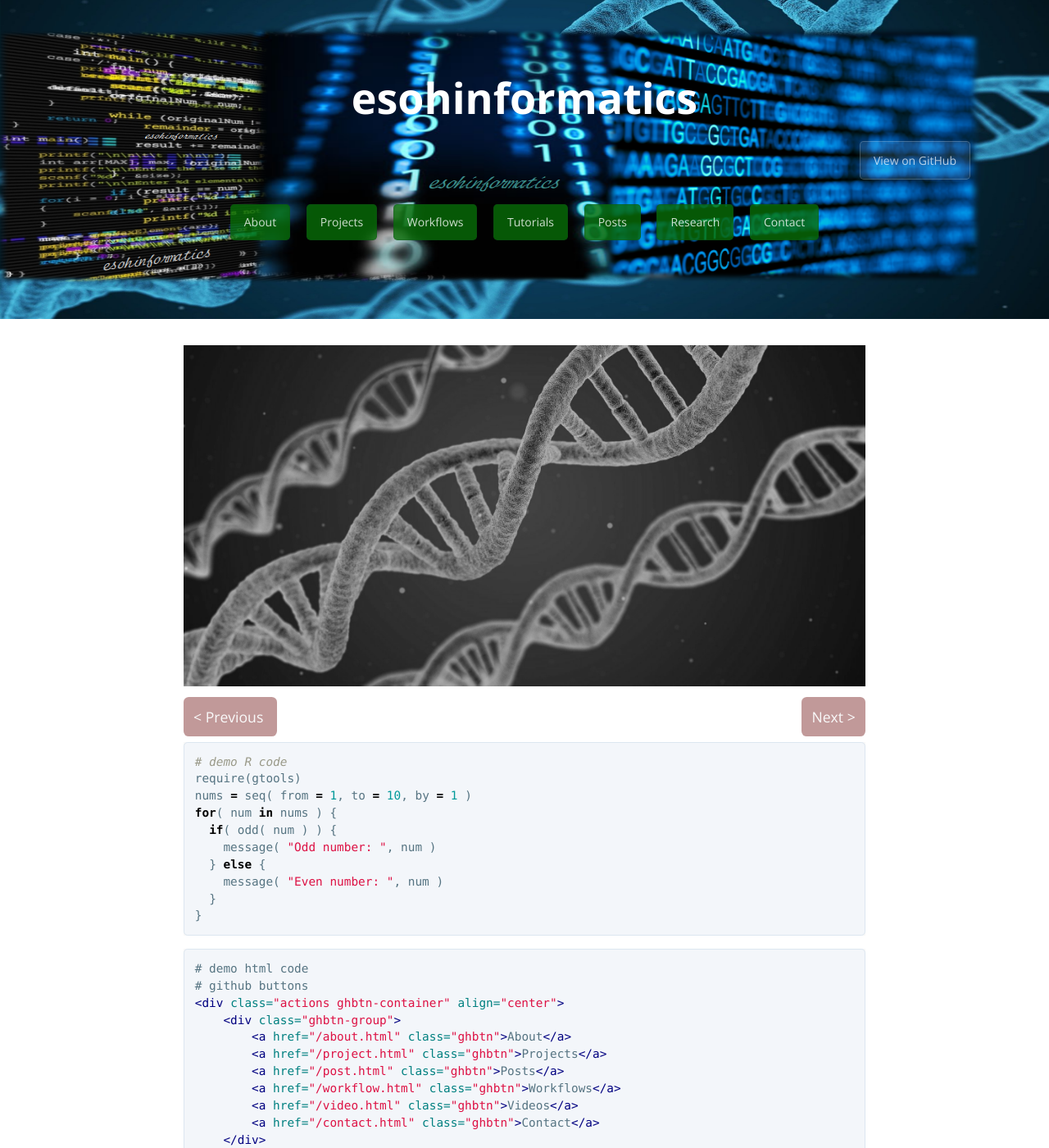
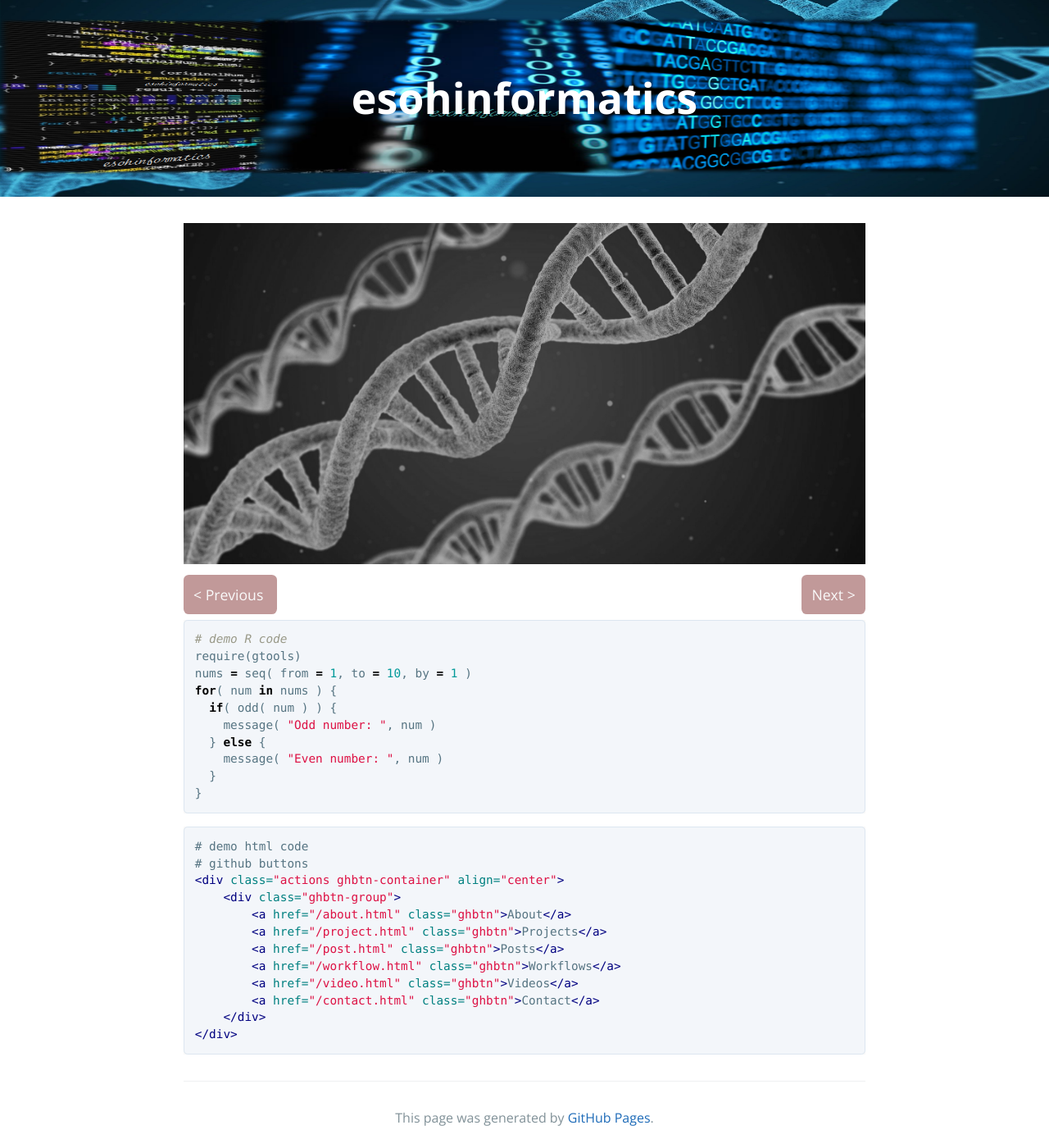
Before and after one commit to esohkevin/esohkevin.github.io, a Jekyll site: the page built from docs/index.md, in a window 1280 px wide and 1400 px high. Shown: the whole window at 82% size. Built offline with Jekyll 4.4.1, drawn with Linux system fonts in a browser that asks for light colours; the repository's description, which GitHub fills in, is left out; some of the changed lines change nothing that is shown; some of the changed text lies outside the part shown.

Commit message:
update config

```diff
--- a/docs/_config.yml
+++ b/docs/_config.yml
@@ -29,126 +29,5 @@
 show_downloads: false
 google_analytics: true
 
-domain: esohinformatics
+domain: www.esohinformatics.com
 url: https://esohinformatics.com # the base hostname & protocol for your site, e.g. http://example.com
-
-github:
-  owner_url: https://github.com/esohkevin
-  owner_name: kesoh
-  repository_url: https://github.com/esohkevin/esohkevin.github.io
-  repository_name: esohinformatics
-  is_project_page: true
-  baseurl: https://esohinformatics.com
-
-buttons:
-  zip_title: View on GitHub
-  github_hide: false
-
-pages:
-  baseurl: https://esohkevin.github.io
-  home: /index.html
-  about: /about.html
-  contact: /contact.html
-
-
-# point to my logo
-logourl: /assets/img/esoh.png
-logoalt: esohlogo
-
-# Navigation
-# List links that should appear in the site sidebar here
-navigation:
-- text: Introduction
-  internal: true
-  url: ./
-- text: Add a new page
-  internal: true
-  url: add-a-new-page
-- text: Configure the Guide
-  internal: true
-  url: configure-the-guide
-- text: GitHub Setup
-  internal: true
-  url: github
-- text: Create a Glossary
-  glossary: true
-- text: Edit this Repo
-  internal: false
-  url: https://esohinformatics.github.io
-
-# If you want to link only specific pages in your header, uncomment
-# this and add the path to the pages in order as they should show up
-#header_pages:
-# - about.md
-
-# Build settings
-theme: jekyll-theme-cayman
-#minima
-#  - jekyll-theme-hacker
-#  - minimal-mistakes-jekyll
-
-#remote_theme: pages-themes/hacker@v0.2.0
-
-plugins:
-  - jekyll-feed
-  - jekyll-seo-tag
-#  - jekyll-remote-theme
-
-# Minima date format
-# refer to https://shopify.github.io/liquid/filters/date/ if you want to customize this
-minima:
-  date_format: "%b %-d, %Y"
-
-# generate social links in footer
-social_links:
-  twitter: EsohKevin
-  github:  esohkevin
-  # devto: jekyll
-  # dribbble: jekyll
-  # facebook: jekyll
-  # flickr:   jekyll
-  # instagram: jekyll
-  linkedin: Kevin-Esoh
-  # pinterest: jekyll
-  # youtube: jekyll
-  # youtube_channel: UC8CXR0-3I70i1tfPg1PAE1g
-  youtube_channel_name: esohinformatics
-  # telegram: jekyll
-  # googleplus: +jekyll
-  # microdotblog: jekyll
-  # keybase: jekyll
-  # google_scholar_id: qc6CJjYAAAAJ
-
-  # Mastodon instances
-  # mastodon:
-  # - username: jekyll
-  #   instance: example.com
-  # - username: jekyll2
-  #   instance: example.com
-
-  # GitLab instances
-  # gitlab:
-  # - username: jekyll
-  #   instance: example.com
-  # - username: jekyll2
-  #   instance: example.com
-
-# Exclude from processing.
-# The following items will not be processed, by default.
-# Any item listed under the `exclude:` key here will be automatically added to
-# the internal "default list".
-#
-# Excluded items can be processed by explicitly listing the directories or
-# their entries' file path in the `include:` list.
-#
-# exclude:
-#   - .sass-cache/
-#   - .jekyll-cache/
-#   - gemfiles/
-#   - Gemfile
-#   - Gemfile.lock
-#   - node_modules/
-#   - vendor/bundle/
-#   - vendor/cache/
-#   - vendor/gems/
-#   - vendor/ruby/
```
